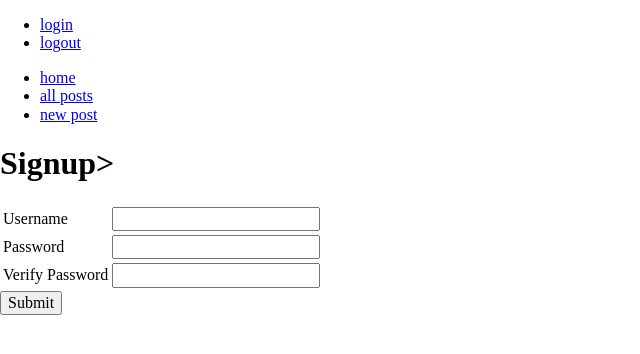
After one commit to PhaedrusOne/blogz, a Flask app: template templates/signup.html in a window 1280 px wide. The commit adds this page. Shown: the top 354 px of the page, without its empty margins (0-640 px from the left). Run offline with Flask 2, Linux system fonts and the light colour scheme; the template is opened without the code that fills it, so the values that code supplies are empty; some libraries are stand-ins or nearby versions.

Commit message:
Initial commit

```diff
--- a/main.py
+++ b/main.py
@@ -1,21 +1,69 @@
-from flask import Flask, request, redirect, render_template
+from flask import Flask, request, redirect, render_template, session, flash
 from flask_sqlalchemy import SQLAlchemy
 
 app = Flask(__name__)
 app.config['DEBUG'] = True
-app.config['SQLALCHEMY_DATABASE_URI'] = 'mysql+pymysql://build-a-blog:MyNewPass@localhost:8889/build-a-blog'
+app.config['SQLALCHEMY_DATABASE_URI'] = 'mysql+pymysql://blogz:MyNewPass@localhost:8889/blogz'
 app.config['SQLALCHEMY_ECHO'] = True
+
 db = SQLAlchemy(app)
 
 class Blog(db.Model):
-
     id = db.Column(db.Integer, primary_key=True)
     title = db.Column(db.String(120))
     body = db.Column(db.String(120))
+    owner_id = db.Column(db.Integer, db.ForeignKey('user.id'))
 
-    def __init__(self, title, body):
+    def __init__(self, title, body, owner):
         self.title = title
         self.body = body
+        self.owner = owner
+
+
+
+class User(db.Model):
+    id = db.Column(db.Integer, primary_key=True)
+    username = db.Column(db.String(120))
+    password = db.Column(db.String(120))
+    blogs = db.relationship('Blog', backref='owner')
+
+    def __init__(self, username, password):
+        self.username = username
+        self.password = password
+
+
+@app.route('/login', methods=['POST','GET'])
+def login():
+    if request.methid == 'POST':
+        error = ''
+        username = request.form['username']
+        password = request.form['password']
+        username_error = ''
+        password_error= ''
+        verify_error=''
+        user = User.query.filter_by(username=username).first()
+        if not username:
+            user_error = 'User does not exist'
+        if not user.password:
+            password_error = 'Invalid Password'
+        if user.password != password:
+            verify_error = 'Password does not Match'
+
+        if user and user.password == password:
+            session['username'] = username
+            flash('Logged in')
+            return redirect('/newpost')
+
+        return render_template('login.html', user_error=user_error, password_error=password_error)
+    else:
+        return render_template('login.html')
+
+
+
+
+
+
+
 
 
 @app.route('/blog', methods=['GET'])
@@ -34,6 +82,7 @@ def new_post():
     if request.method == 'POST':
         title = request.form['title']
         body = request.form['body']
+        owner = User.query.filter_by(username=session['username']).first()
         title_error=''
         body_error=''
         if not title:
@@ -41,7 +90,7 @@ def new_post():
         if not body:
             body_error = "You Must Enter A Body For Your Entry!"
         if not title_error and not body_error:
-            new = Blog(title,body)
+            new = Blog(title,body,owner)
             db.session.add(new)
             db.session.commit()
             return redirect('./blog?id='+ str(new.id))
--- a/templates/base.html
+++ b/templates/base.html
@@ -1,25 +1,45 @@
 <!doctype html>
 <html>
     <head>
-        <title>{{title}}</title>
-        <style>
-            .error {color: red;}
-        </style>
+        <title>Blogz</title>
+        <link rel='stylesheet' href='/css/normalize.css'>
+        <link rel='stylesheet' href='/css/styles.css'>
     </head>
 <body>
+    <nav>
+        <ul id='user-account'>
+            <li>
+                <a href='/login'>login</a>
+            </li>
+            <li>
+                <a href='/logout'>logout</a>
+            </li>
+        </ul>
+        <ul>
+            <li>
+                <a href='/'>home</a>
+            </li>
+            <li>
+                <a href='/blog'>all posts</a>
+            </li>
+            <li>
+                <a href='/blog/newpost'>new post</a>
+            </li>
+        </ul>
+    </nav>
+    <style>
+        .error {
+            color: red;
+        }
+    </style>
 
-    <main>
-        <nav>
-            <a href='/blog'>Main Blog Page</a>
-            <a href='/newpost'>Add a Blog Entry</a>
-        </nav>
 
 
     {% block content %}
     {% endblock %}
 
 
-    </main>
+
 
 </body>
 </html>
--- /dev/null
+++ b/templates/signup.html
@@ -0,0 +1,39 @@
+{% extends "base.html" %}
+
+{% block content %}
+    <h1>Signup></h1>
+    <form action='/signup' method='post'>
+        <table>
+            <tbody>
+                <tr>
+                    <td>
+                        <label for='username'>Username</label>
+                    </td>
+                    <td>
+                        <input type='text' name='username' value='{{username}}'>
+                        <span class='error'>{{username_error}}</span>
+                    </td>
+                </tr>
+                <tr>
+                    <td>
+                        <label for='password'>Password</label>
+                    </td>
+                    <td>
+                        <input type='password' name='password'>
+                        <span class='error'>{{password_error}}</span>
+                    </td>
+                </tr>
+                <tr>
+                    <td>
+                        <label for='verify'>Verify Password</label>
+                    </td>
+                    <td>
+                        <input type='password' name='verify'>
+                        <span class='error'>{{verify_error}}</span>
+                    </td>
+                </tr>
+            </tbody>
+        </table>
+        <input type='submit'>
+    </form>
+{% endblock %}
```
Also changed, not shown: templates/login.html (added, +31 -0 lines), templates/newpost.html (+7 -10 lines), templates/index.html (added), templates/singleUser.html (added).
